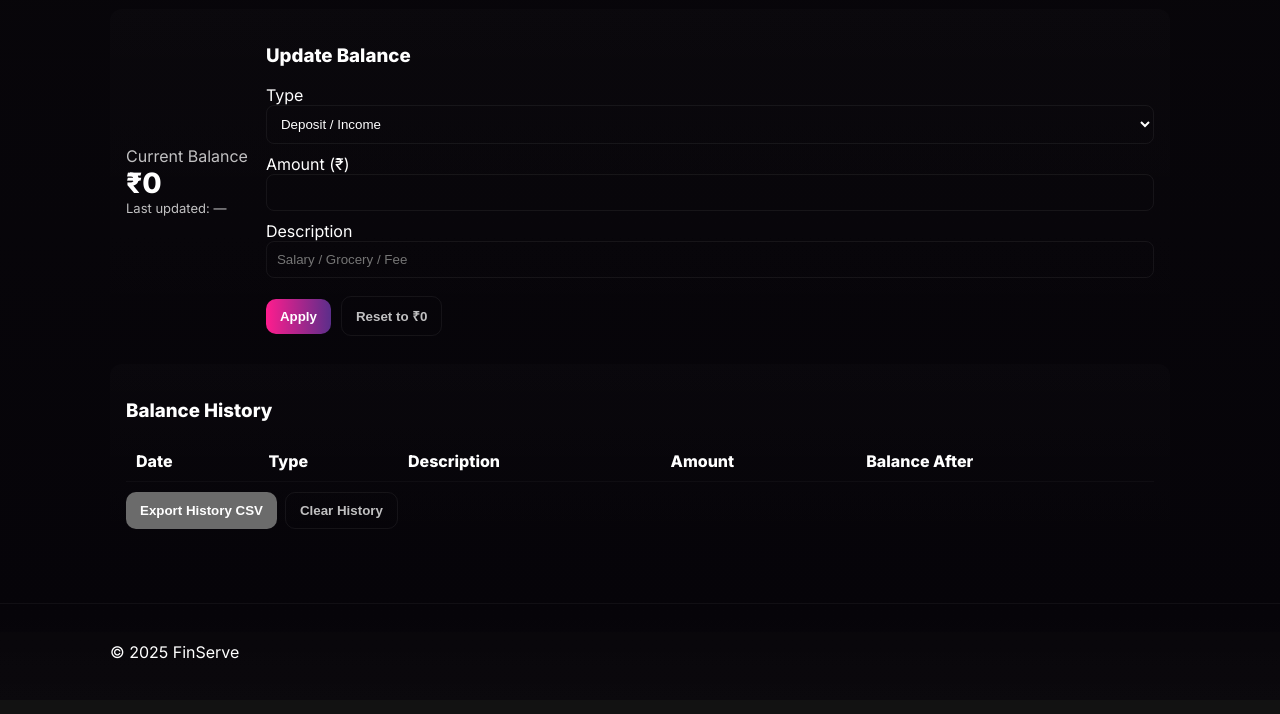
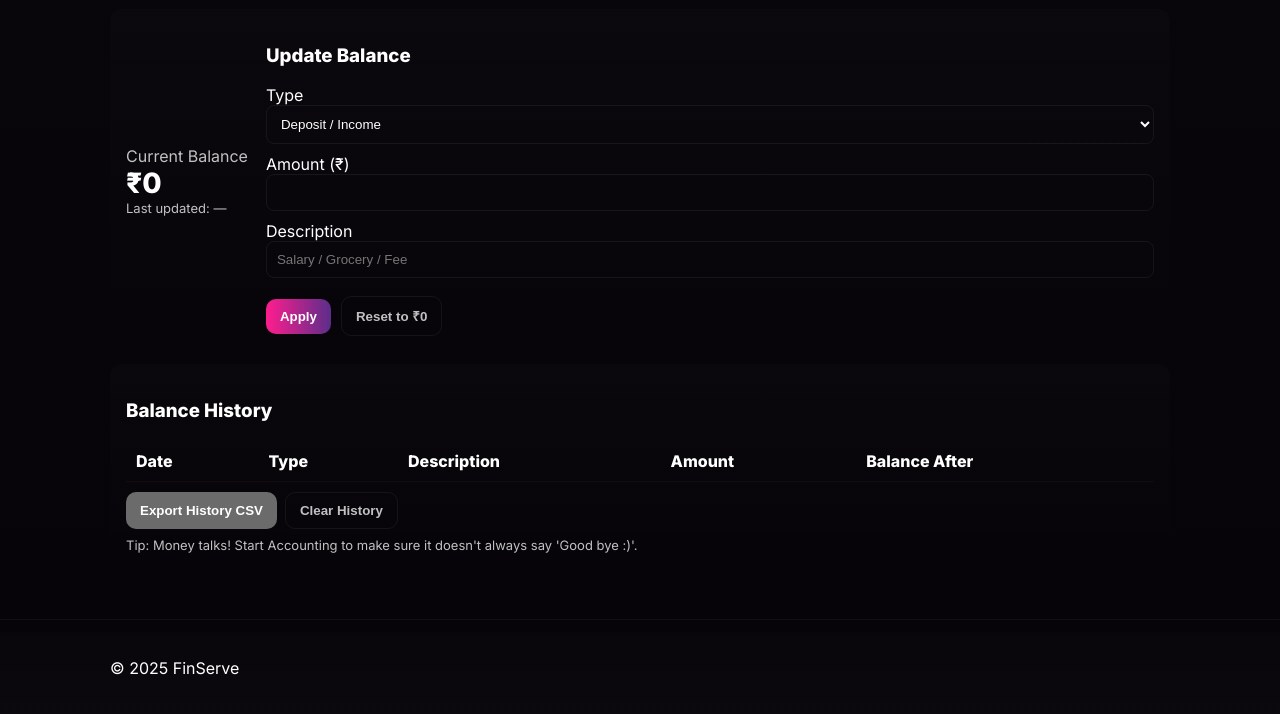
Before and after one commit to humamaziz/financial-platform, a plain HTML site: page account.html in a window 1280 px wide. Shown: the part 168-882 px from the top of the page. Drawn offline with Linux system fonts and the light colour scheme.

Commit message:
update 1.0

```diff
--- a/account.html
+++ b/account.html
@@ -79,7 +79,7 @@
         <button id="exportBalanceCsv" class="btn">Export History CSV</button>
         <button id="clearHistory" class="btn btn-outline">Clear History</button>
       </div>
-      <div class="muted small" style="margin-top:8px"></div>
+      <div class="muted small" style="margin-top:8px">Tip: Money talks! Start Accounting to make sure it doesn't always say 'Good bye :)'.</div>
     </section>
   </main>
 
```
